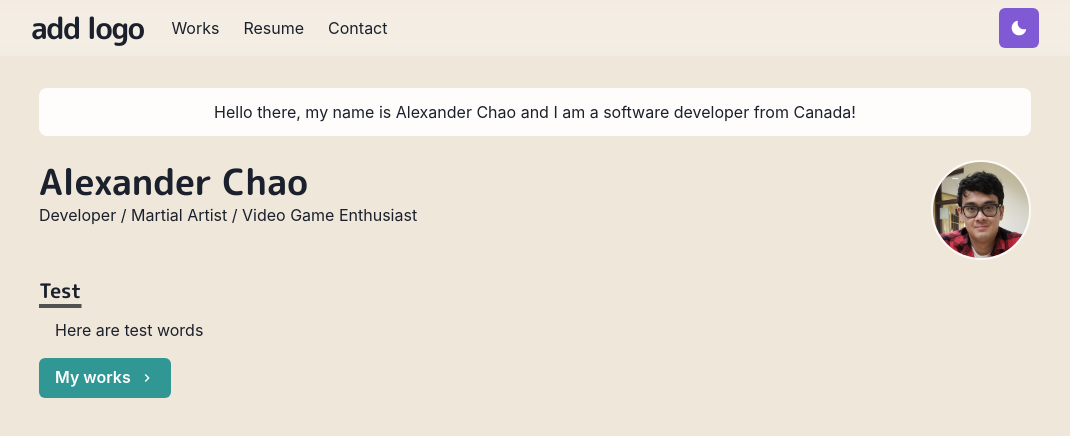
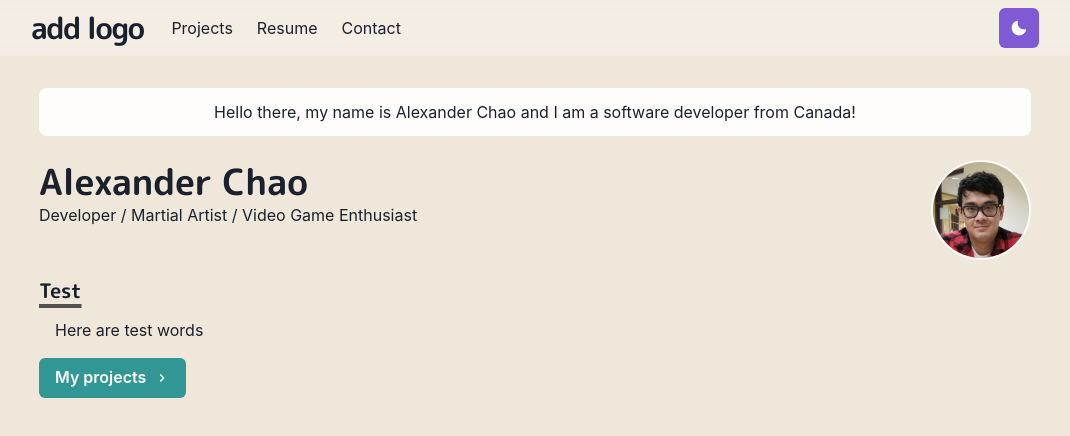
Before and after one commit to AlexanderChao14/AlexanderChao, a Next.js app: page / in a window 1280 px wide. Shown: the top 436 px of the page, without its empty margins (105-1175 px from the left). Built offline with nearby package versions, Linux system fonts and the light colour scheme.

Commit message:
Renamed works with projects

```diff
--- a/components/grid_item.js
+++ b/components/grid_item.js
@@ -14,11 +14,11 @@ export const GridItems = ({childern, href, title, thumbnail}) => (
     </Box>
 )
 
-export const WorkGridItem = ({childern, id, title, thumbnail}) =>(
+export const ProjectsGridItem = ({childern, id, title, thumbnail}) =>(
     <Box w="100%" align="center">
-            <LinkBox cursor="pointer" href={`/works/${id}`}>
+            <LinkBox cursor="pointer" href={`/projects/${id}`}>
                 <Image src={thumbnail} alt={title} className="grid_item_thumbnail" placeholder='blur'/>
-                <LinkOverlay href={`/works/${id}`}>
+                <LinkOverlay href={`/projects/${id}`}>
                     <Text mt={2} fontSize={20}>{title}</Text>
                 </LinkOverlay>
                 <Text fontSize={14}>{childern}</Text>
--- a/components/navbar.js
+++ b/components/navbar.js
@@ -50,7 +50,7 @@ const Navbar = props => {
                 </Flex>
 
                 <Stack direction={{base: 'column', md: 'row'}} display={{base: 'none', md:'flex'}} width={{base:'full', md: 'auto'}} alignItems="center" flexGrow={1} mt={{base: 4, md: 0}} >
-                    <LinkItem href="/works" path={path} childern="Works" >Works</LinkItem> {/*TODO: Might need to change/ remove the childern part */}
+                    <LinkItem href="/projects" path={path} childern="Projects" >Projects</LinkItem> {/*TODO: Might need to change/ remove the childern part */}
                     <LinkItem href="/resume" path={path} childern="Resume">Resume</LinkItem>
                     <LinkItem href="/contact" path={path} childern="Contact">Contact</LinkItem>
                 </Stack>
@@ -61,7 +61,7 @@ const Navbar = props => {
                             <MenuButton as={IconButton} icon={<HamburgerIcon/>} variant="outline" aria-label='Options'/>
                             <MenuList>
                                 <MenuItem as={Link}>About</MenuItem>
-                                <MenuItem as={Link}>Works</MenuItem>
+                                <MenuItem as={Link}>Projects</MenuItem>
                                 <MenuItem as={Link}>Resume</MenuItem>
                                 <MenuItem as={Link}>Contact</MenuItem>
                             </MenuList>
--- a/pages/index.js
+++ b/pages/index.js
@@ -37,9 +37,9 @@ const Index = () => {
           </ParagraphBlock>
 
           <Box algin="center" my="4">
-            <NextLink href="/works">
+            <NextLink href="/projects">
             <Button rightIcon={<ChevronRightIcon/>} colorScheme='teal'>
-              My works
+              My projects
             </Button>
             </NextLink>
           </Box>
```
Also changed, not shown: pages/projects.js (renamed from pages/works.js, +10 -10 lines).
